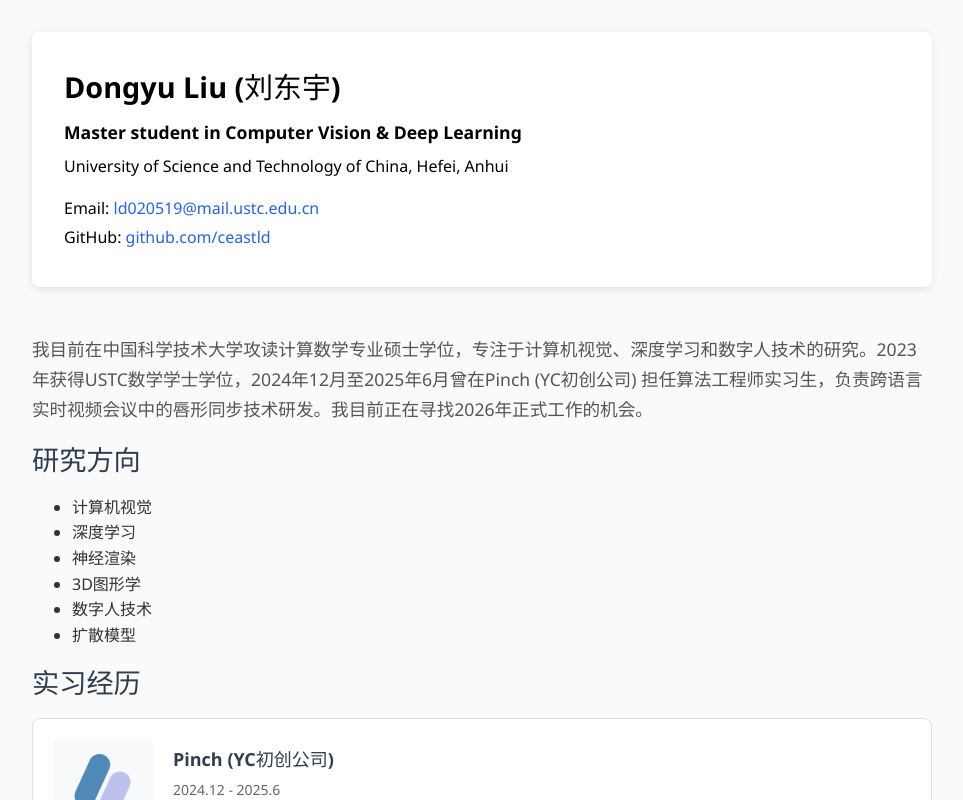
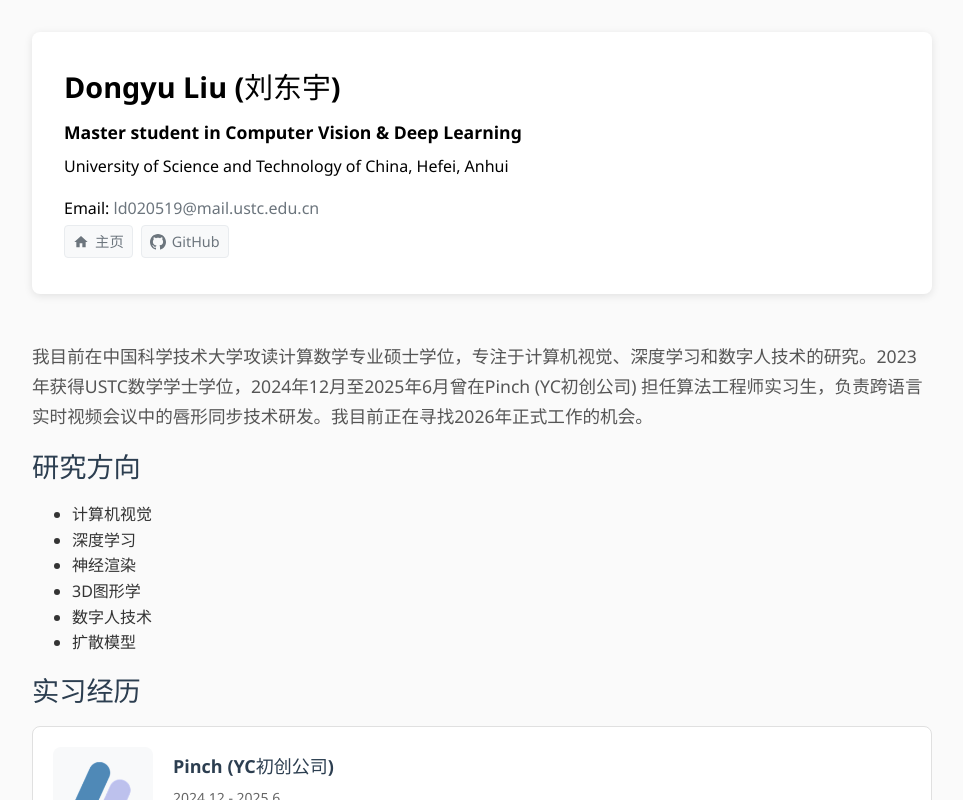
Before and after one commit to ceastld/ceastld.github.io, a React (Vite) app in the folder personal-homepage/: page / in a window 1280 px wide. Shown: the top 800 px of the page, without its empty margins (158-1121 px from the left). Built offline with nearby package versions, Linux system fonts and the light colour scheme.

Commit message:
style: update link colors for better visibility and add button group for social links in PersonalInfo component

```diff
--- /dev/null
+++ b/personal-homepage/src/components/IconButton.css
@@ -0,0 +1,20 @@
+.icon-button {
+  display: inline-flex;
+  align-items: center;
+  gap: 6px;
+  padding: 4px 8px;
+  background-color: #f8f9fa;
+  border: 1px solid #e9ecef;
+  border-radius: 4px;
+  color: #adb5bd;
+  text-decoration: none;
+  font-size: 0.9rem;
+  transition: all 0.2s ease;
+}
+
+.icon-button:hover {
+  background-color: #e9ecef;
+  border-color: #dee2e6;
+  color: #6c757d;
+  text-decoration: none;
+}
--- /dev/null
+++ b/personal-homepage/src/components/IconButton.tsx
@@ -0,0 +1,32 @@
+import React from 'react';
+import './IconButton.css';
+
+interface IconButtonProps {
+  href: string;
+  icon: React.ReactNode;
+  children: React.ReactNode;
+  className?: string;
+}
+
+const IconButton: React.FC<IconButtonProps> = ({
+  href,
+  icon,
+  children,
+  className = '',
+}) => {
+  const isExternal = href.startsWith('http') && !href.includes(window.location.hostname);
+
+  return (
+    <a
+      href={href}
+      target={isExternal ? '_blank' : '_self'}
+      rel={isExternal ? 'noopener noreferrer' : undefined}
+      className={`icon-button ${className}`}
+    >
+      {icon}
+      {children}
+    </a>
+  );
+};
+
+export default IconButton;
--- a/personal-homepage/src/components/PersonalInfo.css
+++ b/personal-homepage/src/components/PersonalInfo.css
@@ -36,12 +36,19 @@
   margin-bottom: 0.25rem;
 }
 
+.button-group {
+  display: flex;
+  gap: 8px;
+  flex-wrap: wrap;
+}
+
 .contact a {
-  color: #2563eb;
+  color: #6c757d;
   text-decoration: none;
 }
 
 .contact a:hover {
+  color: #495057;
   text-decoration: underline;
 }
 
--- a/personal-homepage/src/components/PersonalInfo.tsx
+++ b/personal-homepage/src/components/PersonalInfo.tsx
@@ -1,4 +1,5 @@
 import React from 'react';
+import IconButton from './IconButton';
 import './PersonalInfo.css';
 
 interface PersonalInfoProps {
@@ -24,8 +25,29 @@
       <div className="role">{role}</div>
       <div className="affiliation">{affiliation}</div>
       <div className="contact">
-        <div>Email: <a href={`mailto:${email}`}>{email}</a></div>
-        <div>GitHub: <a href={github} target="_blank" rel="noopener noreferrer">{github.replace('https://', '')}</a></div>
+         <div>Email: <a href={`mailto:${email}`}>{email}</a></div>
+         <div className="button-group">
+           <IconButton
+             href="https://ceastld.github.io"
+             icon={
+               <svg width="16" height="16" viewBox="0 0 24 24" fill="currentColor">
+                 <path d="M10 20v-6h4v6h5v-8h3L12 3 2 12h3v8z"/>
+               </svg>
+             }
+           >
+             主页
+           </IconButton>
+           <IconButton
+             href={github}
+             icon={
+               <svg width="16" height="16" viewBox="0 0 24 24" fill="currentColor">
+                 <path d="M12 0c-6.626 0-12 5.373-12 12 0 5.302 3.438 9.8 8.207 11.387.599.111.793-.261.793-.577v-2.234c-3.338.726-4.033-1.416-4.033-1.416-.546-1.387-1.333-1.756-1.333-1.756-1.089-.745.083-.729.083-.729 1.205.084 1.839 1.237 1.839 1.237 1.07 1.834 2.807 1.304 3.492.997.107-.775.418-1.305.762-1.604-2.665-.305-5.467-1.334-5.467-5.931 0-1.311.469-2.381 1.236-3.221-.124-.303-.535-1.524.117-3.176 0 0 1.008-.322 3.301 1.23.957-.266 1.983-.399 3.003-.404 1.02.005 2.047.138 3.006.404 2.291-1.552 3.297-1.23 3.297-1.23.653 1.653.242 2.874.118 3.176.77.84 1.235 1.911 1.235 3.221 0 4.609-2.807 5.624-5.479 5.921.43.372.823 1.102.823 2.222v3.293c0 .319.192.694.801.576 4.765-1.589 8.199-6.086 8.199-11.386 0-6.627-5.373-12-12-12z" />
+               </svg>
+             }
+           >
+             GitHub
+           </IconButton>
+         </div>
       </div>
     </div>
   );
--- a/personal-homepage/src/index.css
+++ b/personal-homepage/src/index.css
@@ -61,13 +61,13 @@
 }
 
 a {
-  color: #2563eb;
+  color: #6c757d;
   text-decoration: none;
   transition: color 0.2s ease;
 }
 
 a:hover {
-  color: #1d4ed8;
+  color: #495057;
   text-decoration: underline;
 }
 
```
